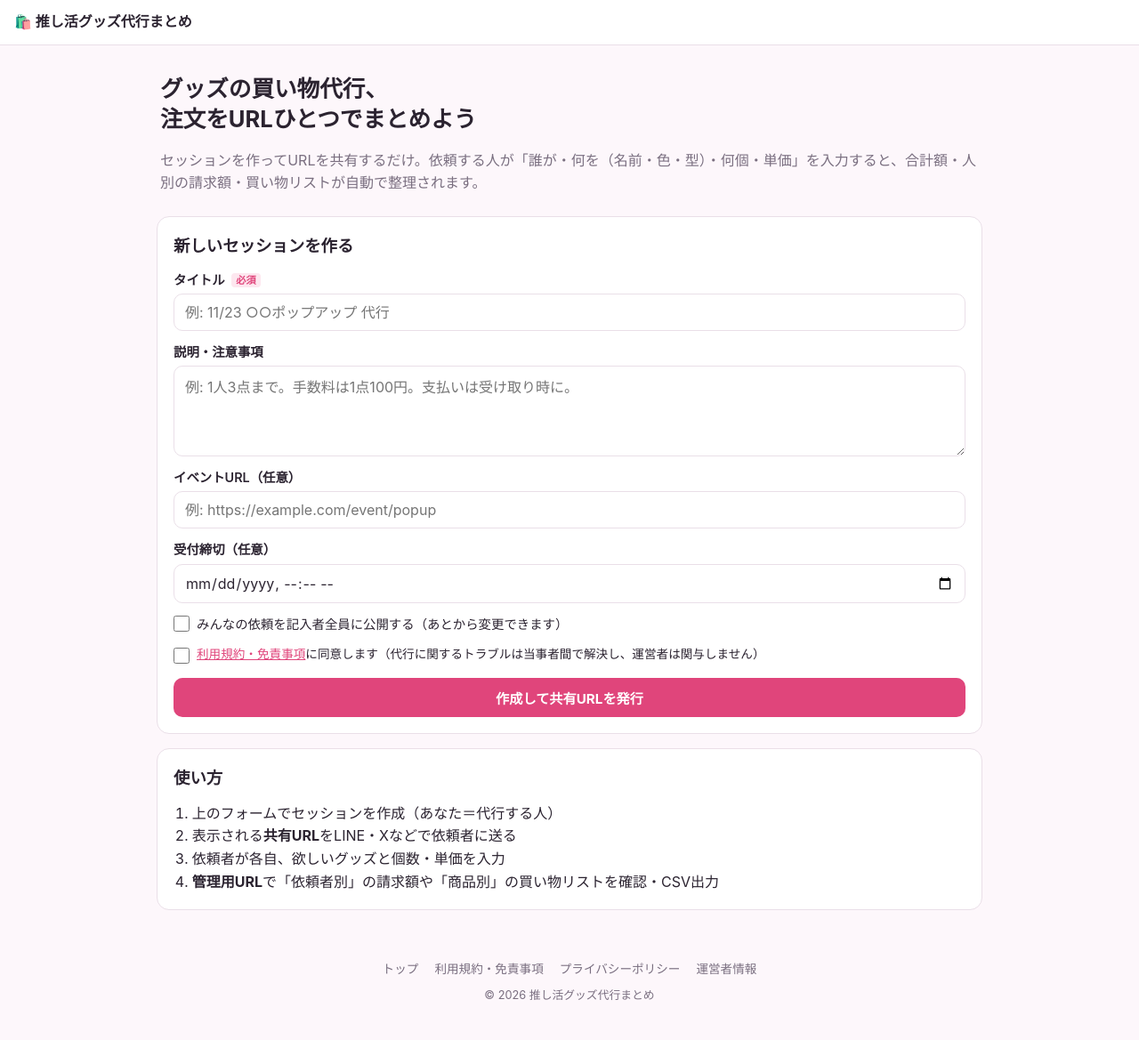
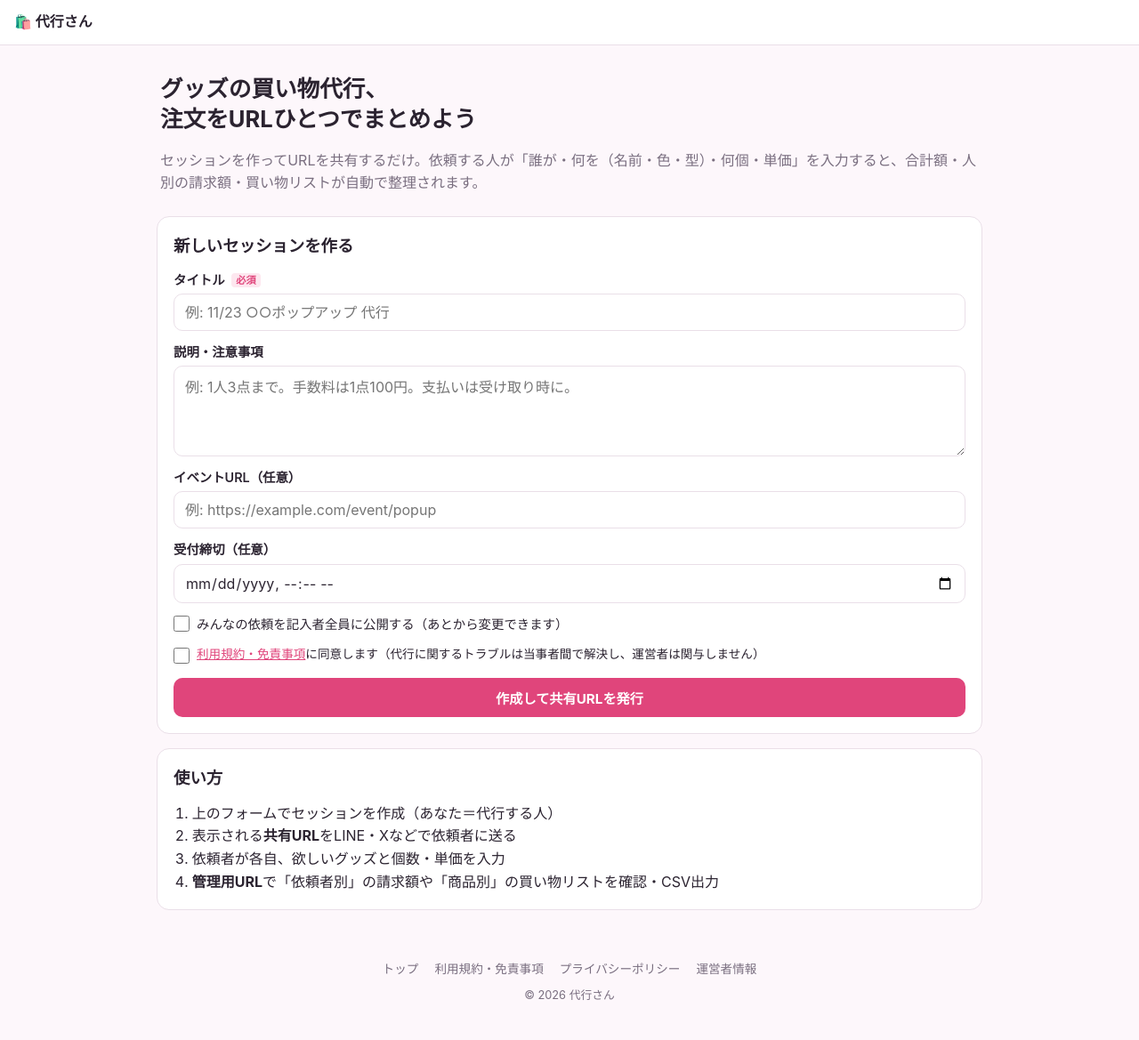
Before and after one commit to zonbi/zonbi, a PHP site: page / in a window 1280 px wide. Shown: the whole page at 89% size. Run offline with PHP 8.4, Linux system fonts and the light colour scheme.

Commit message:
サービス名を「代行さん」に変更
Co-Authored-By: Claude Opus 5.5 <noreply@anthropic.com>
Claude-Session: https://claude.ai/code/session_011KHpmVysyKZgRmASX5m5nz

```diff
--- a/about.php
+++ b/about.php
@@ -2,7 +2,7 @@
 declare(strict_types=1);
 require __DIR__ . '/lib/bootstrap.php';
 
-$app = config('app_name', '推し活グッズ代行まとめ');
+$app = config('app_name', '代行さん');
 
 $link = function (string $u): string {
     return preg_match('#^https?://#i', $u)
--- a/index.php
+++ b/index.php
@@ -67,7 +67,7 @@ if ($_SERVER['REQUEST_METHOD'] === 'POST') {
     }
 }
 
-render_header(config('app_name', '推し活グッズ代行まとめ'));
+render_header(config('app_name', '代行さん'));
 ?>
 <section class="hero">
   <h1>グッズの買い物代行、<br>注文をURLひとつでまとめよう</h1>
--- a/lib/config.sample.php
+++ b/lib/config.sample.php
@@ -12,7 +12,7 @@ return [
     // アプリの公開URL（末尾スラッシュなし）。空なら自動判定。
     // 例: 'https://example.com/zonbi'
     'base_url' => '',
-    'app_name' => '推し活グッズ代行まとめ',
+    'app_name' => '代行さん',
     'timezone' => 'Asia/Tokyo',
 
     // 代行者の Google ログイン（空欄ならログイン機能は表示されません）
--- a/lib/views.php
+++ b/lib/views.php
@@ -10,7 +10,7 @@ function asset(string $path): string
 
 function render_header(string $title, string $bodyClass = ''): void
 {
-    $app = config('app_name', '推し活グッズ代行まとめ');
+    $app = config('app_name', '代行さん');
     header('Content-Type: text/html; charset=UTF-8');
     ?>
 <!doctype html>
@@ -60,7 +60,7 @@ function render_footer(): void
   <?php if (affiliate_enabled()): ?>
   <p class="aff-disclosure">当サイトはアフィリエイトプログラムを利用しており、商品リンク（PR）経由の購入により運営者が収益を得ることがあります。<?php if (amazon_enabled()): ?><br>Amazonのアソシエイトとして、<?= h(operator('name') !== '' ? operator('name') : '当サイト運営者') ?>は適格販売により収入を得ています。<?php endif; ?></p>
   <?php endif; ?>
-  <p>© <?= date('Y') ?> <?= h(operator('name') !== '' ? operator('name') : config('app_name', '推し活グッズ代行まとめ')) ?></p>
+  <p>© <?= date('Y') ?> <?= h(operator('name') !== '' ? operator('name') : config('app_name', '代行さん')) ?></p>
 </footer>
 <script src="<?= h(asset('assets/app.js')) ?>"></script>
 </body>
--- a/privacy.php
+++ b/privacy.php
@@ -2,7 +2,7 @@
 declare(strict_types=1);
 require __DIR__ . '/lib/bootstrap.php';
 
-$app = config('app_name', '推し活グッズ代行まとめ');
+$app = config('app_name', '代行さん');
 $op = operator('name') !== '' ? operator('name') : '本サービスの運営者';
 
 render_header('プライバシーポリシー');
--- a/terms.php
+++ b/terms.php
@@ -2,7 +2,7 @@
 declare(strict_types=1);
 require __DIR__ . '/lib/bootstrap.php';
 
-$app = config('app_name', '推し活グッズ代行まとめ');
+$app = config('app_name', '代行さん');
 $op = operator('name');
 
 render_header('利用規約・免責事項');
```
Also changed, not shown: README.md.
